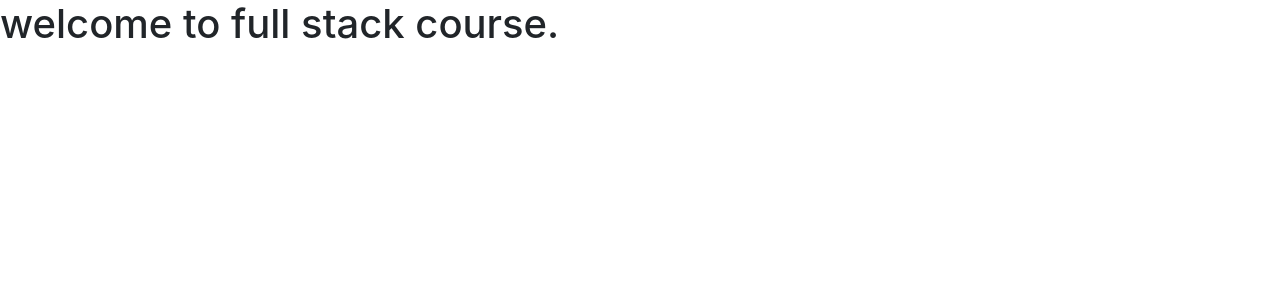
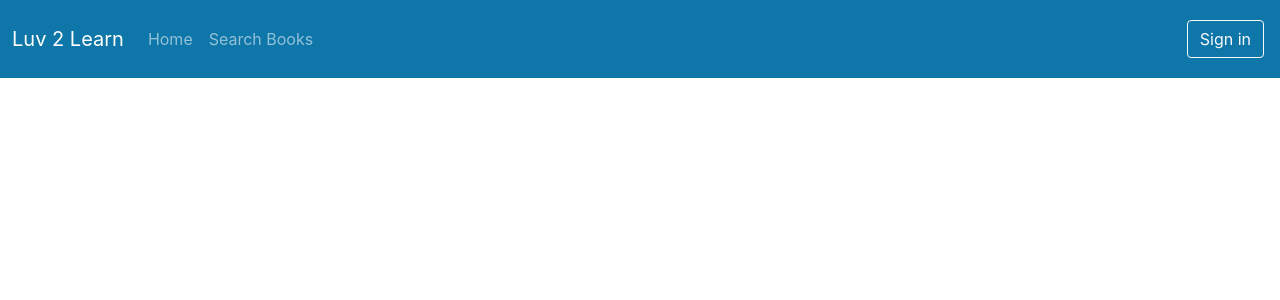
Before and after one commit to Abhinav2091/react-library, a React (Create React App) app: page / in a window 1280 px wide. Shown: the top 300 px of the page. Built offline with nearby package versions, Linux system fonts and the light colour scheme.

Commit message:
1 component navbar is created.

```diff
--- a/src/App.tsx
+++ b/src/App.tsx
@@ -1,11 +1,11 @@
 import React from 'react';
 import './App.css';
+import { Navbar } from './layouts/NavbarAndFooter/Navbar';
+
 
 function App() {
   return (
-    <div className="App">
-      <h1>welcome to full stack course.</h1>
-    </div>
+    <Navbar/>
   );
 }
 
--- /dev/null
+++ b/src/layouts/NavbarAndFooter/Navbar.tsx
@@ -0,0 +1,33 @@
+export const Navbar = () => {
+    return (
+        <nav className='navbar navbar-expand-lg navbar-dark main-color py-3'>
+            <div className='container-fluid'>
+                <span className='navbar-brand'>Luv 2 Learn</span>
+                <button className='navbar-toggler' type='button'
+                    data-bs-toggle='collapse' data-bs-target='#navbarNavDropdown'
+                    aria-controls='navbarNavDropdown' aria-expanded='false'
+                    aria-label='Toggle Navigation'
+                >'
+                    <span className='navbar-toggler-icon'></span>
+                </button>
+                <div className='collapse navbar-collapse' id='navbarNavDropdown'>
+                    <ul className='navbar-nav'>
+                        <li className='nav-item'>
+                            <a className='nav-link' href='#'>Home</a>
+                        </li>
+                        <li className='nav-item'>
+                            <a className='nav-link' href='#'>Search Books</a>
+                        </li>
+                    </ul>
+
+                    <ul className='navbar-nav ms-auto'>
+                        <li className='nav-item m-1'>
+                            <a type='button' className='btn btn-outline-light' href='#'>Sign in</a>
+                        </li>
+                    </ul>
+
+                </div>
+            </div>
+        </nav>
+    );
+}
```
